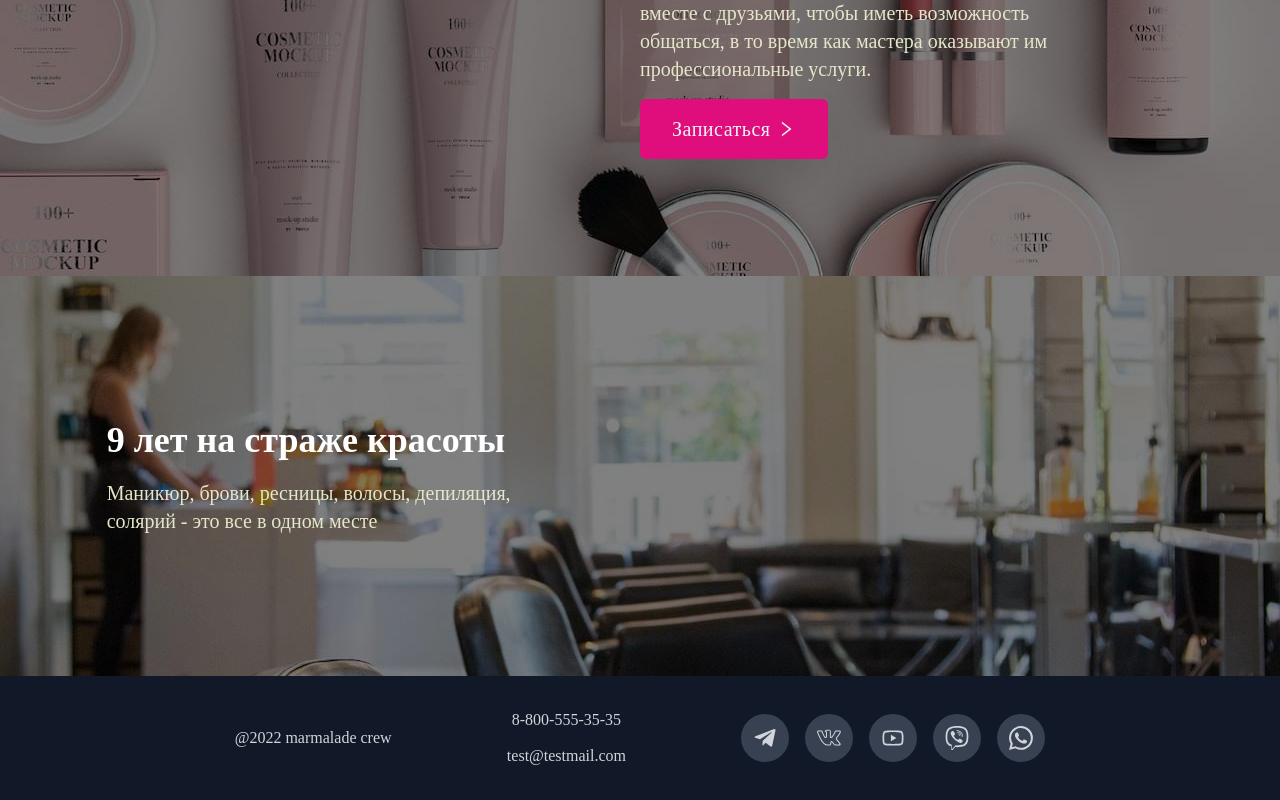
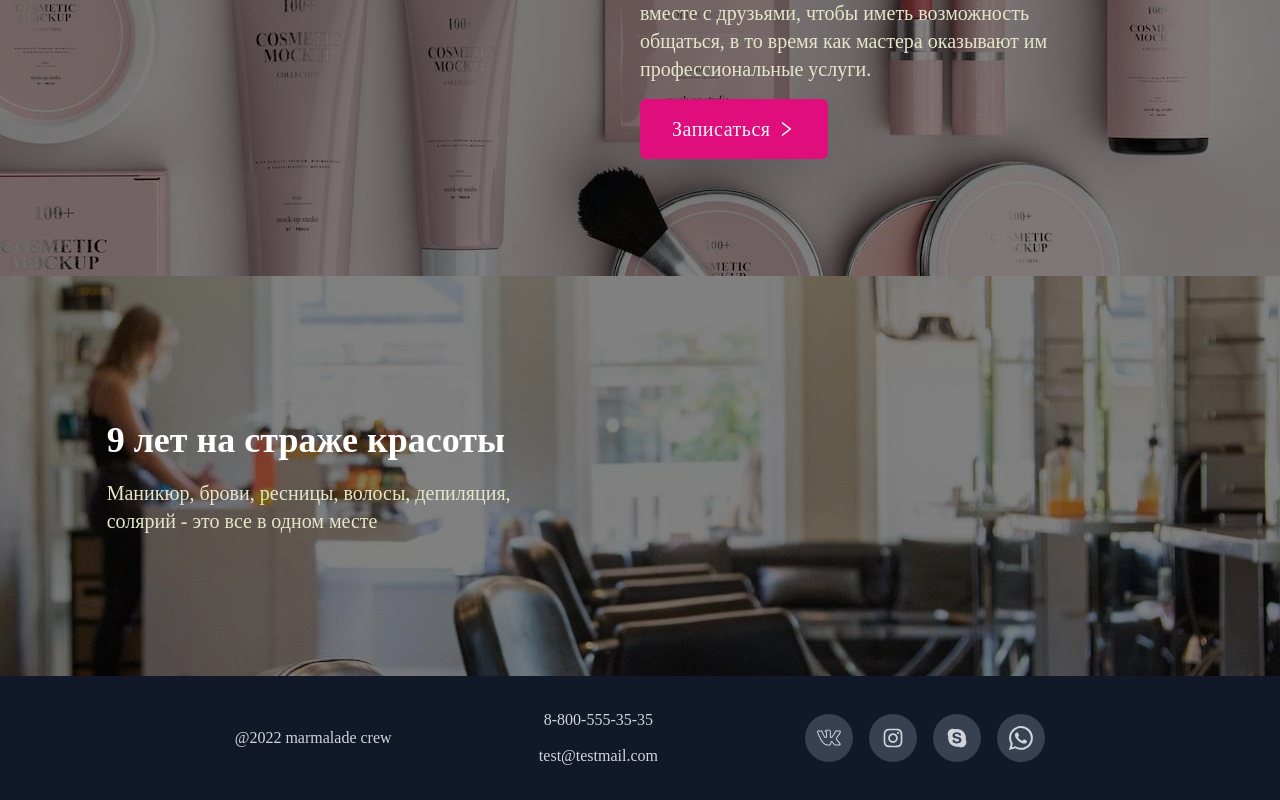
Before and after one commit to icestormikk/vscode-projects, a React (Create React App) app in the folder aggregator-front/: page / in a window 1280 px wide. Shown: the part 340-1140 px from the top of the page. Built offline with nearby package versions, Linux system fonts and the light colour scheme.

Commit message:
renaming a tab + adding a special design for each link

```diff
--- a/aggregator-front/src/App.jsx
+++ b/aggregator-front/src/App.jsx
@@ -1,14 +1,13 @@
 import React from 'react';
 import { Route, Routes } from 'react-router-dom';
-import { FaTelegramPlane, FaViber } from 'react-icons/fa';
 import { SlSocialVkontakte } from 'react-icons/sl';
-import { AiOutlineYoutube } from 'react-icons/ai';
+import { AiOutlineInstagram, AiFillSkype } from 'react-icons/ai';
 import { BsWhatsapp } from 'react-icons/bs';
 import Header from './components/Header';
 import Home from './pages/Home';
 import AboutUs from './pages/AboutUs';
 import Certificates from './pages/Certificates';
-import Contacts from './pages/Contacts';
+import OurSalons from './pages/OurSalons';
 import Services from './pages/Services';
 import Jobs from './pages/Jobs';
 import Footer from './components/Footer';
@@ -32,7 +31,7 @@ export default function App() {
             <Route path="about" element={<AboutUs />} />
             <Route path="jobs" element={<Jobs />} />
             <Route path="sertificates" element={<Certificates />} />
-            <Route path="contacts" element={<Contacts />} />
+            <Route path="contacts" element={<OurSalons />} />
           </Route>
         </Routes>
       </div>
@@ -40,24 +39,24 @@ export default function App() {
         companyName="marmalade crew"
         socialMediaLinks={[
           {
-            icon: <FaTelegramPlane />,
-            url: 'http://tg.me/1',
+            icon: <SlSocialVkontakte />,
+            url: 'https://vk.com/marmalade_nail__bar',
+            id: 'vk-link',
           },
           {
-            icon: <SlSocialVkontakte />,
-            url: 'http://vk.com/1',
+            icon: <AiOutlineInstagram />,
+            url: 'https://www.instagram.com/marmaladenails',
+            id: 'instagram-link',
           },
           {
-            icon: <AiOutlineYoutube />,
-            url: 'https://www.youtube.com/watch?v=dQw4w9WgXcQ',
-          },
-          {
-            icon: <FaViber />,
-            url: '12',
+            icon: <AiFillSkype />,
+            url: 'skype:33-95-87?call',
+            id: 'skype-link',
           },
           {
             icon: <BsWhatsapp />,
-            url: '21',
+            url: 'https://wa.link/wk8ne7',
+            id: 'whatsapp-link',
           },
         ]}
       />
```
